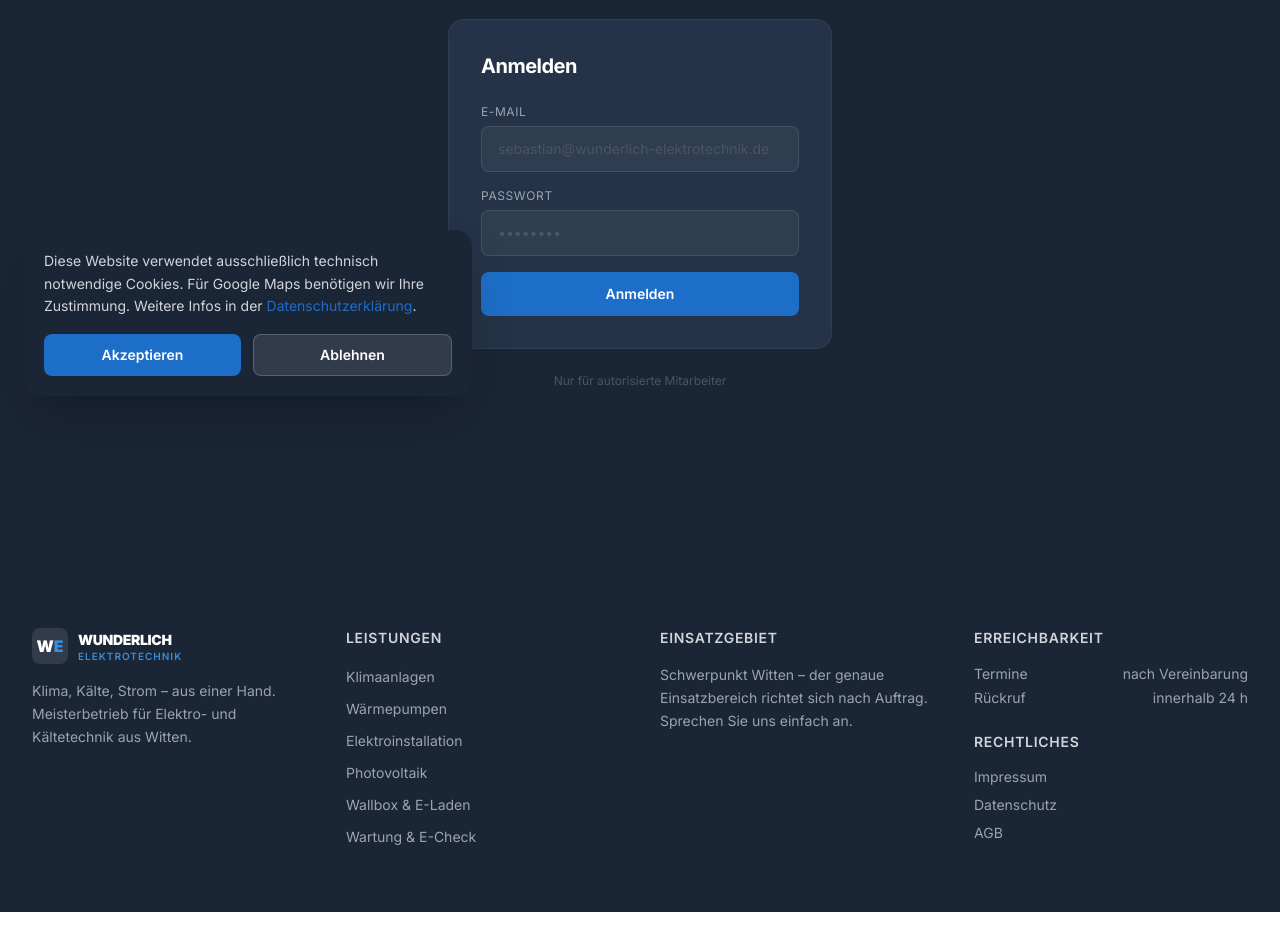
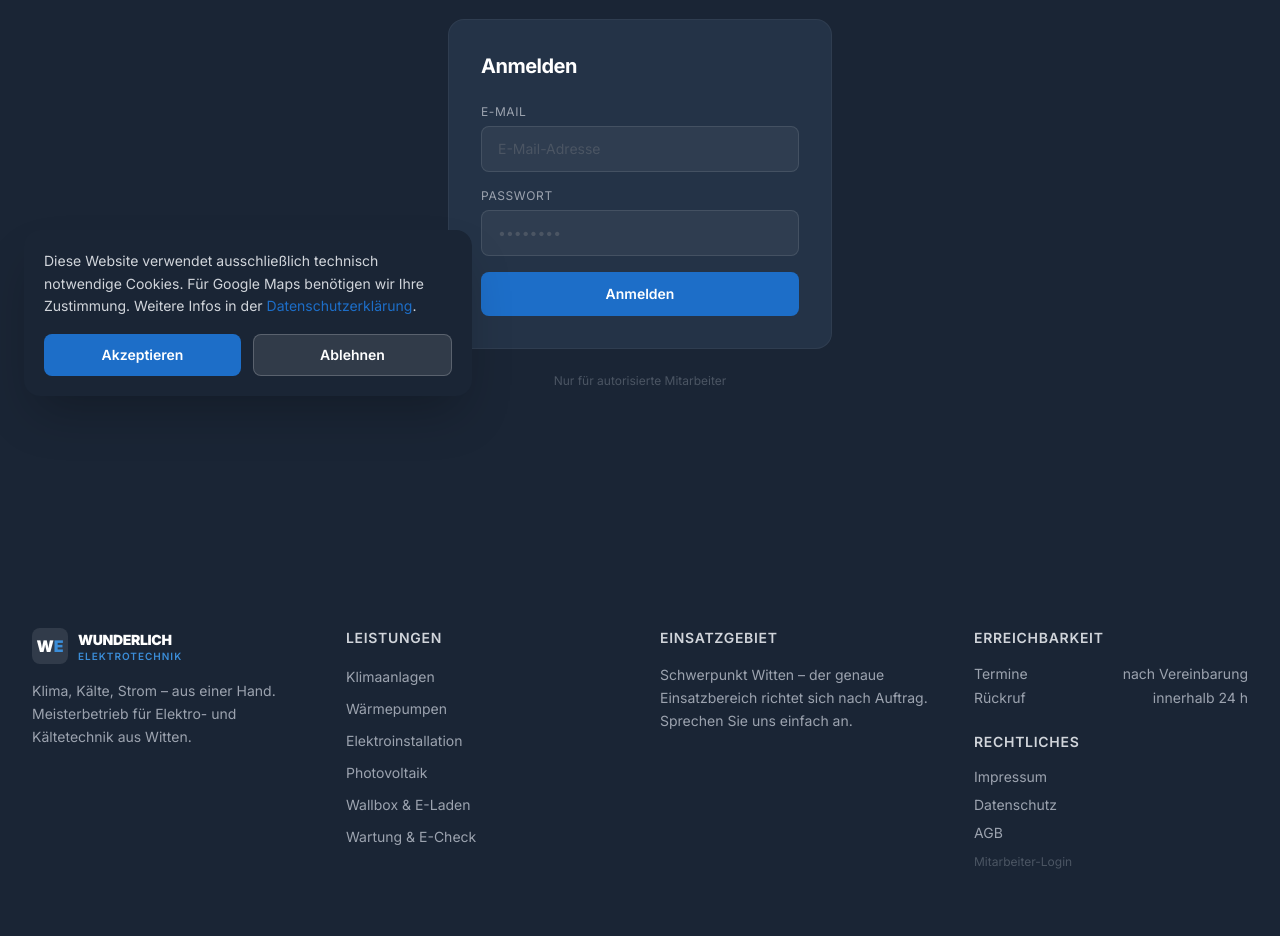
Before and after one commit to ElektroWunder/wunderlich-elektrotechnik, a Next.js app: page /admin/login in a window 1280 px wide. Shown: the part 380-1316 px from the top of the page. Before the commit the page ends 1292 px from the top, so only its background shows below. Built offline with nearby package versions, Linux system fonts and the light colour scheme; no server answers.

Commit message:
Footer: Mitarbeiter-Login Link hinzugefuegt, Login-Placeholder bereinigt
Co-Authored-By: Claude Sonnet 4.6 <noreply@anthropic.com>

```diff
--- a/app/admin/login/page.tsx
+++ b/app/admin/login/page.tsx
@@ -56,8 +56,9 @@ export default function LoginPage() {
                 value={email}
                 onChange={(e) => setEmail(e.target.value)}
                 required
+                autoComplete="username"
                 className="w-full bg-white/5 border border-white/10 rounded-lg px-4 py-3 text-white text-sm placeholder:text-gray-600 focus:outline-none focus:border-accent/50 transition-colors"
-                placeholder="sebastian@wunderlich-elektrotechnik.de"
+                placeholder="E-Mail-Adresse"
               />
             </div>
 
--- a/components/Footer.tsx
+++ b/components/Footer.tsx
@@ -97,6 +97,11 @@ export default function Footer() {
                   AGB
                 </Link>
               </li>
+              <li>
+                <Link href="/admin/login" className="text-xs text-gray-600 hover:text-gray-400 transition-colors">
+                  Mitarbeiter-Login
+                </Link>
+              </li>
             </ul>
           </div>
         </div>
```
